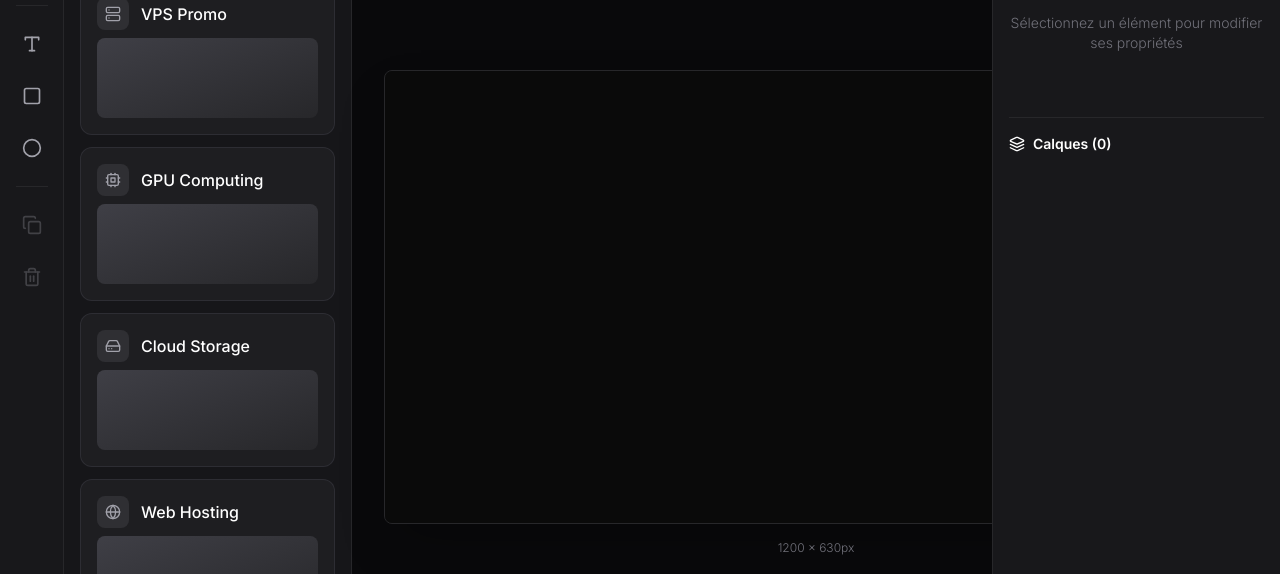
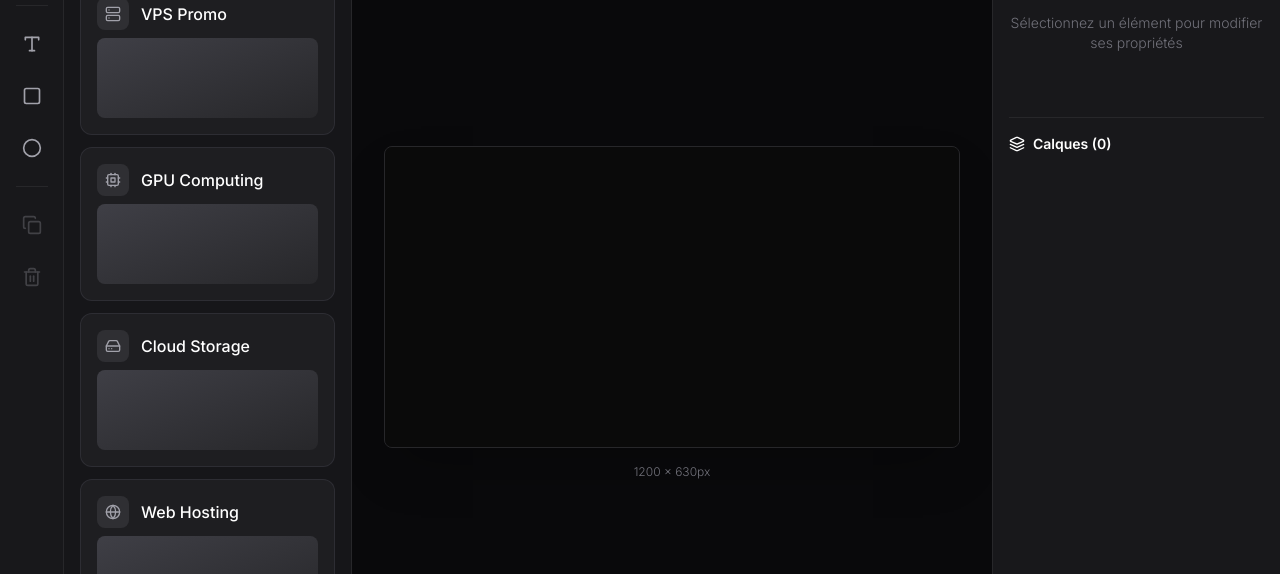
Before and after one commit to Hackboot-Dev/website, a Next.js app in the folder apps/web/: page /en/ads in a window 1280 px wide. Shown: the part 135-709 px from the top of the page. Built offline with nearby package versions, Linux system fonts and the light colour scheme.

Commit message:
Improve ad template scaling and update admin password hash
Enhanced template application logic to scale and center elements based on current canvas size in AdsPage. Updated the default admin password hash in both the API route and users.json for consistency. Added image.png to the repository.

```diff
--- a/apps/web/app/[locale]/ads/page.tsx
+++ b/apps/web/app/[locale]/ads/page.tsx
@@ -177,20 +177,48 @@ export default function AdsPage() {
     setSelectedElement(newElement.id);
   };
 
-  // Apply template
+  // Apply template - adapts to current canvas size
   const applyTemplate = (template: typeof TEMPLATES[0]) => {
-    const newElements: CanvasElement[] = template.elements.map((el, index) => ({
+    const currentSize = CANVAS_SIZES[canvasSize];
+    const templateSize = { width: 1200, height: 630 }; // Original template size
+
+    // Calculate scale and offset for centering content
+    const isVertical = currentSize.height > currentSize.width;
+    const scaleX = currentSize.width / templateSize.width;
+    const scaleY = currentSize.height / templateSize.height;
+    const scale = Math.min(scaleX, scaleY);
+
+    // Vertical offset to center content in vertical formats
+    const verticalOffset = isVertical ? (currentSize.height - templateSize.height * scale) / 3 : 0;
+
+    const newElements: CanvasElement[] = template.elements.map((el, index) => {
+      // First element is always the background - make it full size
+      if (index === 0 && el.type === 'rect') {
+        return {
+          id: generateId(),
+          type: 'rect' as const,
+          x: 0,
+          y: 0,
+          width: currentSize.width,
+          height: currentSize.height,
+          fill: el.fill,
+        };
+      }
+
+      // Scale and reposition other elements
+      return {
         id: generateId(),
         type: el.type as CanvasElement['type'],
-      x: el.x,
-      y: el.y,
-      width: el.width,
-      height: el.height,
+        x: Math.round(el.x * scale),
+        y: Math.round(el.y * scale + verticalOffset),
+        width: el.width ? Math.round(el.width * scale) : undefined,
+        height: el.height ? Math.round(el.height * scale) : undefined,
         text: el.text,
-      fontSize: el.fontSize,
+        fontSize: el.fontSize ? Math.round(el.fontSize * scale) : undefined,
         fontWeight: el.fontWeight,
         fill: el.fill,
-    }));
+      };
+    });
     setElements(newElements);
     setShowTemplates(false);
   };
@@ -288,9 +316,12 @@ export default function AdsPage() {
     });
   }, [elements, canvasSize, selectedElement]);
 
-  // Redraw on changes
+  // Redraw on changes (with small delay to ensure canvas is mounted)
   useEffect(() => {
+    const timer = setTimeout(() => {
       drawCanvas();
+    }, 10);
+    return () => clearTimeout(timer);
   }, [elements, selectedElement, canvasSize, drawCanvas]);
 
   // Export canvas
@@ -439,17 +470,22 @@ export default function AdsPage() {
         )}
 
         {/* Canvas area */}
-        <main className={`flex-1 ${showTemplates ? 'ml-[352px]' : 'ml-16'} p-8 flex items-center justify-center min-h-[calc(100vh-4rem)] transition-all`}>
-          <div className="relative">
+        <main className={`flex-1 ${showTemplates ? 'ml-[352px]' : 'ml-16'} mr-72 p-8 flex items-center justify-center min-h-[calc(100vh-4rem)] transition-all overflow-auto`}>
+          <div
+            className="relative flex items-center justify-center"
+            style={{
+              width: '100%',
+              maxWidth: CANVAS_SIZES[canvasSize].width >= CANVAS_SIZES[canvasSize].height ? '700px' : '400px',
+            }}
+          >
             <canvas
+              key={canvasSize}
               ref={canvasRef}
               width={CANVAS_SIZES[canvasSize].width}
               height={CANVAS_SIZES[canvasSize].height}
-              className="bg-zinc-900 rounded-lg shadow-2xl border border-zinc-800"
+              className="bg-zinc-900 rounded-lg shadow-2xl border border-zinc-800 w-full"
               style={{
-                maxWidth: '100%',
-                maxHeight: 'calc(100vh - 200px)',
-                objectFit: 'contain'
+                aspectRatio: `${CANVAS_SIZES[canvasSize].width} / ${CANVAS_SIZES[canvasSize].height}`,
               }}
               onClick={(e) => {
                 // Simple element selection on click
--- a/apps/web/app/api/ads/auth/route.ts
+++ b/apps/web/app/api/ads/auth/route.ts
@@ -21,8 +21,8 @@ function getValidPasswordHash(): string {
     return hashPassword(envPassword);
   }
   // Default hash for 'admin123' - CHANGE IN PRODUCTION
-  // SHA-256('admin123') = 240be518fabd2724ddb6f04eeb9d5b00d03c7f0e0c4f01b38e8f73d0bdc1a7f8
-  return '240be518fabd2724ddb6f04eeb9d5b00d03c7f0e0c4f01b38e8f73d0bdc1a7f8';
+  // SHA-256('admin123') = 240be518fabd2724ddb6f04eeb1da5967448d7e831c08c8fa822809f74c720a9
+  return '240be518fabd2724ddb6f04eeb1da5967448d7e831c08c8fa822809f74c720a9';
 }
 
 export async function POST(request: NextRequest) {
--- a/apps/web/data/ads/users.json
+++ b/apps/web/data/ads/users.json
@@ -3,7 +3,7 @@
     {
       "id": "admin",
       "username": "admin",
-      "passwordHash": "240be518fabd2724ddb6f04eeb9d5b00d03c7f0e0c4f01b38e8f73d0bdc1a7f8",
+      "passwordHash": "240be518fabd2724ddb6f04eeb1da5967448d7e831c08c8fa822809f74c720a9",
       "role": "admin",
       "createdAt": "2025-11-30"
     }
```
Also changed, not shown: 1 other file (tests, documents, lock files or other folders). Lines whose indentation alone changed are shown as unchanged.
